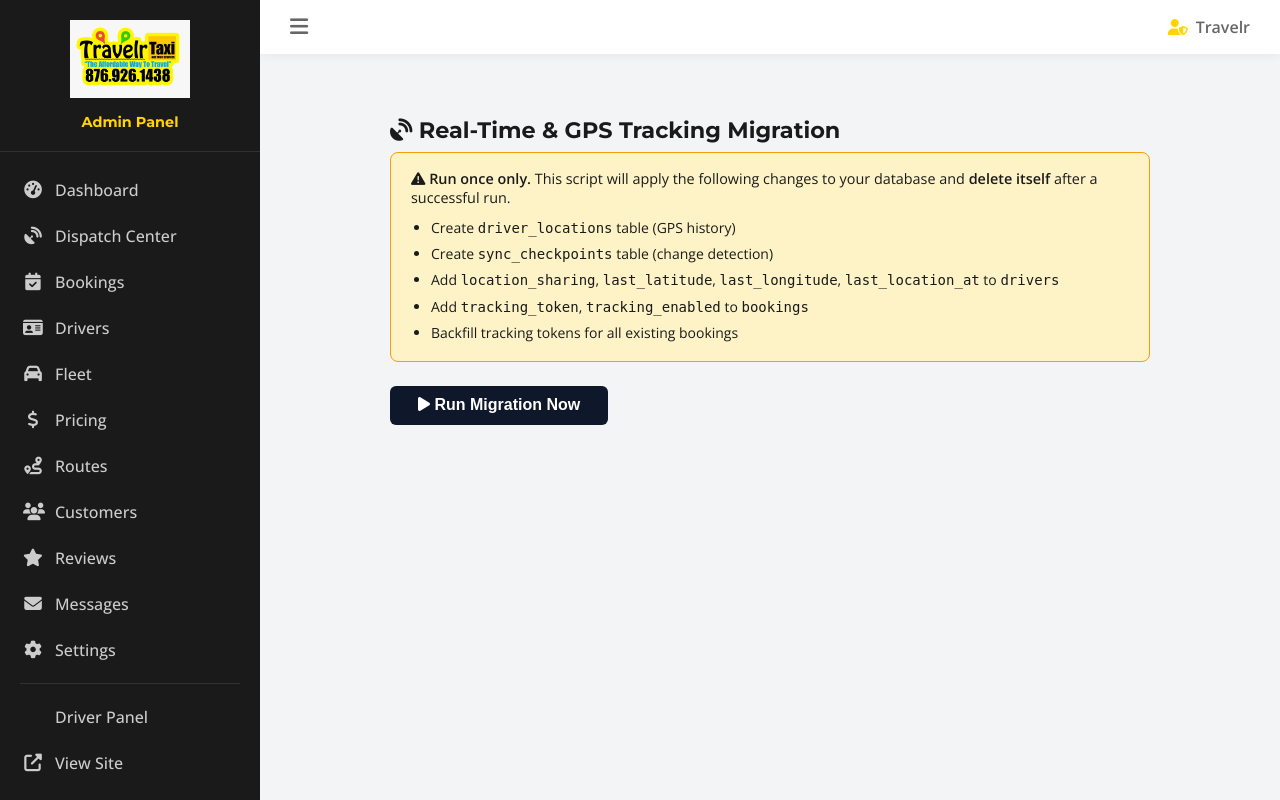
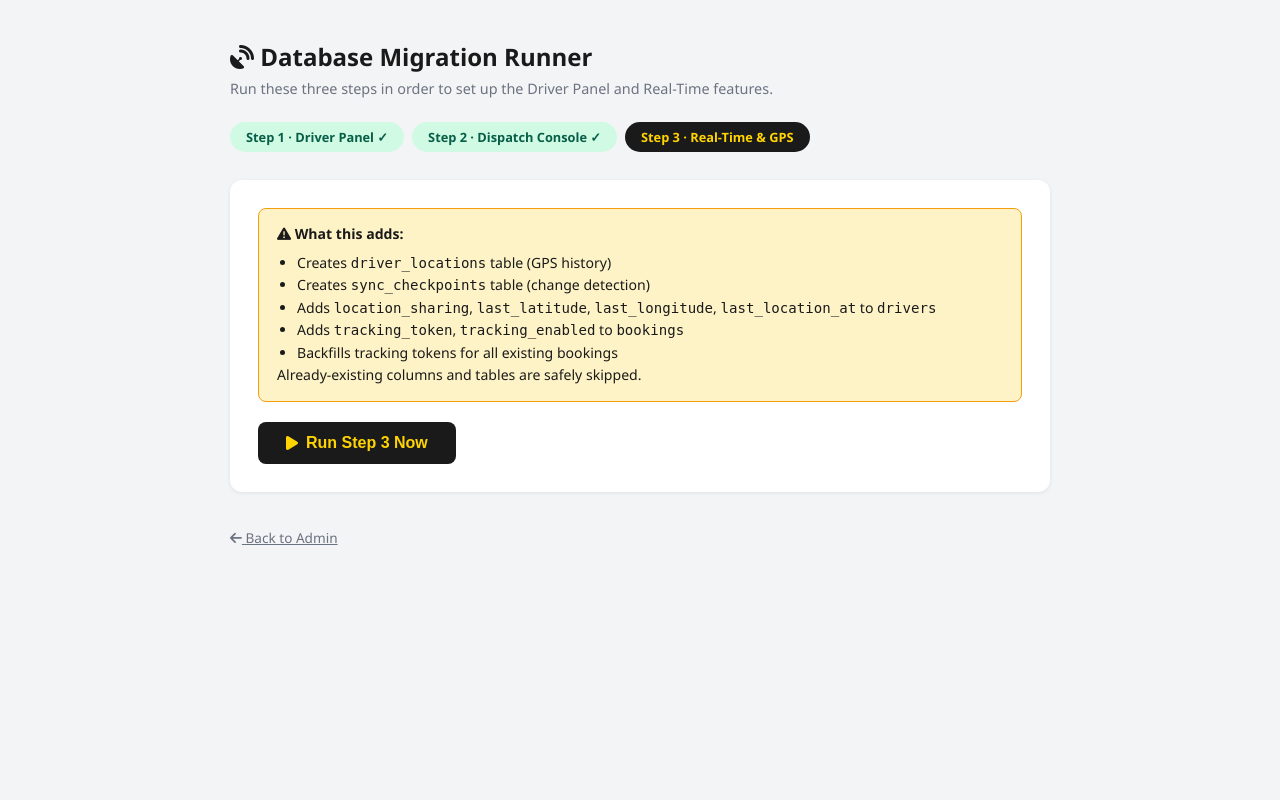
Before and after one commit to foryoubyjohn/travelrtaxi, a PHP site: page /admin/run-realtime-migration.php in a window 1280 px wide. Run offline with PHP 8.4, Linux system fonts and the light colour scheme; a user stored in the database is signed in.

Commit message:
Rewrite migration runners as standalone pages, remove admin layout dependency
Made-with: Cursor

```diff
--- a/admin/run-realtime-migration.php
+++ b/admin/run-realtime-migration.php
@@ -1,15 +1,24 @@
 <?php
 /**
- * One-time migration runner — Real-Time & GPS Tracking Update
- * Visit this page once to apply the migration, then it deletes itself.
+ * Migration Runner — Step 3: Real-Time & GPS Tracking
+ * Standalone page, no admin layout dependency.
  */
-require_once 'includes/admin-header.php';
+require_once dirname(__DIR__) . '/includes/config.php';
+require_once dirname(__DIR__) . '/includes/db.php';
+require_once dirname(__DIR__) . '/includes/auth.php';
+
+if (!isLoggedIn() || !isAdmin()) {
+    header('Location: /admin/login.php');
+    exit;
+}
 
 $sqlFile = dirname(__DIR__) . '/realtime-migration.sql';
 $results = [];
 $allOk   = true;
+$ran     = false;
 
 if ($_SERVER['REQUEST_METHOD'] === 'POST' && isset($_POST['run'])) {
+    $ran = true;
     if (!file_exists($sqlFile)) {
         $results[] = ['sql' => 'Load file', 'ok' => false, 'msg' => 'realtime-migration.sql not found in project root'];
         $allOk = false;
@@ -19,97 +28,121 @@ if ($_SERVER['REQUEST_METHOD'] === 'POST' && isset($_POST['run'])) {
             array_map('trim', preg_split('/;[\s]*\n/', $raw)),
             fn($s) => $s !== '' && !preg_match('/^--/', $s) && !preg_match('/^USE\s/i', $s)
         );
-
-        require_once dirname(__DIR__) . '/includes/db.php';
-
         foreach ($statements as $sql) {
             if (trim($sql) === '') continue;
             try {
                 dbExecute($sql, []);
-                $results[] = ['sql' => mb_strimwidth(trim($sql), 0, 80, '...'), 'ok' => true,  'msg' => 'OK'];
+                $results[] = ['sql' => mb_strimwidth(trim($sql), 0, 90, '...'), 'ok' => true, 'msg' => 'OK'];
             } catch (Throwable $e) {
-                $msg = $e->getMessage();
-                // Already-exists errors are harmless — treat as success
+                $msg      = $e->getMessage();
                 $harmless = str_contains($msg, 'already exists') || str_contains($msg, 'Duplicate column');
-                $results[] = ['sql' => mb_strimwidth(trim($sql), 0, 80, '...'), 'ok' => $harmless, 'msg' => $harmless ? 'Already exists (skipped)' : $msg];
+                $results[] = ['sql' => mb_strimwidth(trim($sql), 0, 90, '...'), 'ok' => $harmless, 'msg' => $harmless ? 'Already exists (skipped)' : $msg];
                 if (!$harmless) $allOk = false;
             }
         }
-
-        // No self-destruct — safe to re-run (all statements skip if already exists)
     }
 }
 ?>
+<!DOCTYPE html>
+<html lang="en">
+<head>
+    <meta charset="UTF-8">
+    <meta name="viewport" content="width=device-width, initial-scale=1.0">
+    <title>Step 3 — Real-Time Migration</title>
+    <link rel="stylesheet" href="https://cdnjs.cloudflare.com/ajax/libs/font-awesome/6.5.1/css/all.min.css">
+    <style>
+        * { box-sizing: border-box; margin: 0; padding: 0; }
+        body { font-family: 'Segoe UI', sans-serif; background: #f3f4f6; color: #1a1a1a; padding: 40px 20px; }
+        .wrap { max-width: 820px; margin: 0 auto; }
+        h1 { font-size: 1.5rem; margin-bottom: 6px; }
+        .sub { color: #6b7280; font-size: .9rem; margin-bottom: 24px; }
+        .steps { display: flex; gap: 8px; margin-bottom: 28px; flex-wrap: wrap; }
+        .step { padding: 6px 16px; border-radius: 20px; font-size: .8rem; font-weight: 700; }
+        .step-active { background: #1a1a1a; color: #FFD400; }
+        .step-done   { background: #d1fae5; color: #065f46; }
+        .step-next   { background: #e5e7eb; color: #6b7280; }
+        .card { background: #fff; border-radius: 12px; padding: 28px; box-shadow: 0 1px 4px rgba(0,0,0,.08); margin-bottom: 20px; }
+        .warn { background: #fef3c7; border: 1px solid #f59e0b; border-radius: 8px; padding: 14px 18px; margin-bottom: 20px; font-size: .88rem; line-height: 1.6; }
+        .warn ul { margin: 6px 0 0 20px; }
+        .btn { display: inline-flex; align-items: center; gap: 8px; padding: 12px 28px; background: #1a1a1a; color: #FFD400; border: none; border-radius: 8px; font-size: 1rem; font-weight: 700; cursor: pointer; }
+        .btn:hover { background: #333; }
+        table { width: 100%; border-collapse: collapse; font-size: .84rem; }
+        th { background: #1e293b; color: #fff; padding: 8px 12px; text-align: left; }
+        td { padding: 7px 12px; border-bottom: 1px solid #e5e7eb; font-family: monospace; word-break: break-all; }
+        .ok   { color: #059669; font-weight: 700; font-family: sans-serif; }
+        .skip { color: #d97706; font-weight: 700; font-family: sans-serif; }
+        .err  { color: #dc2626; font-weight: 700; font-family: sans-serif; }
+        .banner-ok  { background: #d1fae5; border: 1px solid #059669; border-radius: 8px; padding: 16px 20px; margin-top: 20px; color: #065f46; font-weight: 700; font-size: .95rem; }
+        .banner-err { background: #fee2e2; border: 1px solid #dc2626; border-radius: 8px; padding: 16px 20px; margin-top: 20px; color: #991b1b; font-weight: 700; font-size: .95rem; }
+        .banner-ok a, .banner-err a { color: inherit; text-decoration: underline; margin: 0 4px; }
+        .back { display: inline-block; margin-top: 16px; color: #6b7280; font-size: .85rem; }
+    </style>
+</head>
+<body>
+<div class="wrap">
+    <h1><i class="fas fa-satellite-dish"></i> Database Migration Runner</h1>
+    <p class="sub">Run these three steps in order to set up the Driver Panel and Real-Time features.</p>
 
-<style>
-.mig-wrap { max-width: 760px; margin: 2rem auto; }
-.mig-wrap h2 { font-size: 1.4rem; margin-bottom: .5rem; }
-.mig-warn { background: #fef3c7; border: 1px solid #f59e0b; border-radius: 8px; padding: 1rem 1.25rem; margin-bottom: 1.5rem; font-size: .9rem; }
-.mig-table { width: 100%; border-collapse: collapse; font-size: .85rem; margin-top: 1rem; }
-.mig-table th { background: #1e293b; color: #fff; padding: .5rem .75rem; text-align: left; }
-.mig-table td { padding: .45rem .75rem; border-bottom: 1px solid #e2e8f0; font-family: monospace; }
-.mig-ok   { color: #059669; font-weight: 600; }
-.mig-skip { color: #d97706; font-weight: 600; }
-.mig-err  { color: #dc2626; font-weight: 600; }
-.mig-success { background: #d1fae5; border: 1px solid #059669; border-radius: 8px; padding: 1rem 1.25rem; margin-top: 1.25rem; font-weight: 600; color: #065f46; }
-.mig-failure { background: #fee2e2; border: 1px solid #dc2626; border-radius: 8px; padding: 1rem 1.25rem; margin-top: 1.25rem; font-weight: 600; color: #991b1b; }
-.btn-run { background: #0f172a; color: #fff; border: none; padding: .65rem 1.75rem; border-radius: 6px; font-size: 1rem; cursor: pointer; font-weight: 600; }
-.btn-run:hover { background: #1e3a5f; }
-.mig-list { margin: .5rem 0 0 1.25rem; font-size: .875rem; line-height: 1.8; }
-</style>
+    <div class="steps">
+        <span class="step step-done">Step 1 · Driver Panel ✓</span>
+        <span class="step step-done">Step 2 · Dispatch Console ✓</span>
+        <span class="step step-active">Step 3 · Real-Time &amp; GPS</span>
+    </div>
 
-<div class="mig-wrap">
-    <h2><i class="fas fa-satellite-dish"></i> Real-Time & GPS Tracking Migration</h2>
-
-    <?php if (empty($results)): ?>
-    <div class="mig-warn">
-        <strong><i class="fas fa-exclamation-triangle"></i> Run once only.</strong>
-        This script will apply the following changes to your database and
-        <strong>delete itself</strong> after a successful run.
-        <ul class="mig-list">
-            <li>Create <code>driver_locations</code> table (GPS history)</li>
-            <li>Create <code>sync_checkpoints</code> table (change detection)</li>
-            <li>Add <code>location_sharing</code>, <code>last_latitude</code>, <code>last_longitude</code>, <code>last_location_at</code> to <code>drivers</code></li>
-            <li>Add <code>tracking_token</code>, <code>tracking_enabled</code> to <code>bookings</code></li>
-            <li>Backfill tracking tokens for all existing bookings</li>
+    <div class="card">
+        <?php if (!$ran): ?>
+        <div class="warn">
+            <strong><i class="fas fa-exclamation-triangle"></i> What this adds:</strong>
+            <ul>
+                <li>Creates <code>driver_locations</code> table (GPS history)</li>
+                <li>Creates <code>sync_checkpoints</code> table (change detection)</li>
+                <li>Adds <code>location_sharing</code>, <code>last_latitude</code>, <code>last_longitude</code>, <code>last_location_at</code> to <code>drivers</code></li>
+                <li>Adds <code>tracking_token</code>, <code>tracking_enabled</code> to <code>bookings</code></li>
+                <li>Backfills tracking tokens for all existing bookings</li>
             </ul>
+            Already-existing columns and tables are safely skipped.
         </div>
-    <form method="POST">
-        <button type="submit" name="run" value="1" class="btn-run"><i class="fas fa-play"></i> Run Migration Now</button>
+        <form method="POST" action="">
+            <button type="submit" name="run" value="1" class="btn">
+                <i class="fas fa-play"></i> Run Step 3 Now
+            </button>
         </form>
 
         <?php else: ?>
-    <table class="mig-table">
+        <table>
             <thead><tr><th>#</th><th>Statement</th><th>Result</th><th>Message</th></tr></thead>
             <tbody>
             <?php foreach ($results as $i => $r): ?>
             <tr>
                 <td><?= $i + 1 ?></td>
                 <td><?= htmlspecialchars($r['sql']) ?></td>
-            <td class="<?= $r['ok'] ? ($r['msg'] === 'OK' ? 'mig-ok' : 'mig-skip') : 'mig-err' ?>">
+                <td class="<?= $r['ok'] ? ($r['msg'] === 'OK' ? 'ok' : 'skip') : 'err' ?>">
                     <?= $r['ok'] ? ($r['msg'] === 'OK' ? '✓ OK' : '⚠ Skipped') : '✗ Error' ?>
                 </td>
-            <td><?= htmlspecialchars($r['msg']) ?></td>
+                <td style="font-family:sans-serif"><?= htmlspecialchars($r['msg']) ?></td>
             </tr>
             <?php endforeach; ?>
             </tbody>
         </table>
 
         <?php if ($allOk): ?>
-    <div class="mig-success">
-        <i class="fas fa-check-circle"></i> All migrations complete! You can now use the
-        <a href="/admin/dispatch.php">Dispatch Center</a> with live GPS tracking,
-        and drivers can log in at <a href="/driver/login.php">Driver Login</a>.
+        <div class="banner-ok">
+            <i class="fas fa-check-circle"></i> All 3 migrations complete! &nbsp;
+            <a href="/driver/login.php">Test Driver Login &rarr;</a> &nbsp;|&nbsp;
+            <a href="/admin/dispatch.php">Open Dispatch Center &rarr;</a>
         </div>
         <?php else: ?>
-    <div class="mig-failure">
-        <i class="fas fa-times-circle"></i> One or more statements failed. Review the errors above and fix before retrying.
+        <div class="banner-err">
+            <i class="fas fa-times-circle"></i> One or more errors. Fix the issues above and retry.
         </div>
-    <form method="POST" style="margin-top:1rem">
-        <button type="submit" name="run" value="1" class="btn-run"><i class="fas fa-redo"></i> Retry</button>
+        <form method="POST" action="" style="margin-top:16px">
+            <button type="submit" name="run" value="1" class="btn"><i class="fas fa-redo"></i> Retry</button>
         </form>
         <?php endif; ?>
         <?php endif; ?>
     </div>
 
-<?php require_once 'includes/admin-footer.php'; ?>
+    <a href="/admin/" class="back"><i class="fas fa-arrow-left"></i> Back to Admin</a>
+</div>
+</body>
+</html>
```
Also changed, not shown: admin/run-driver-migration.php (+91 -58 lines), admin/run-migration.php (+87 -50 lines). Lines whose indentation alone changed are shown as unchanged.
